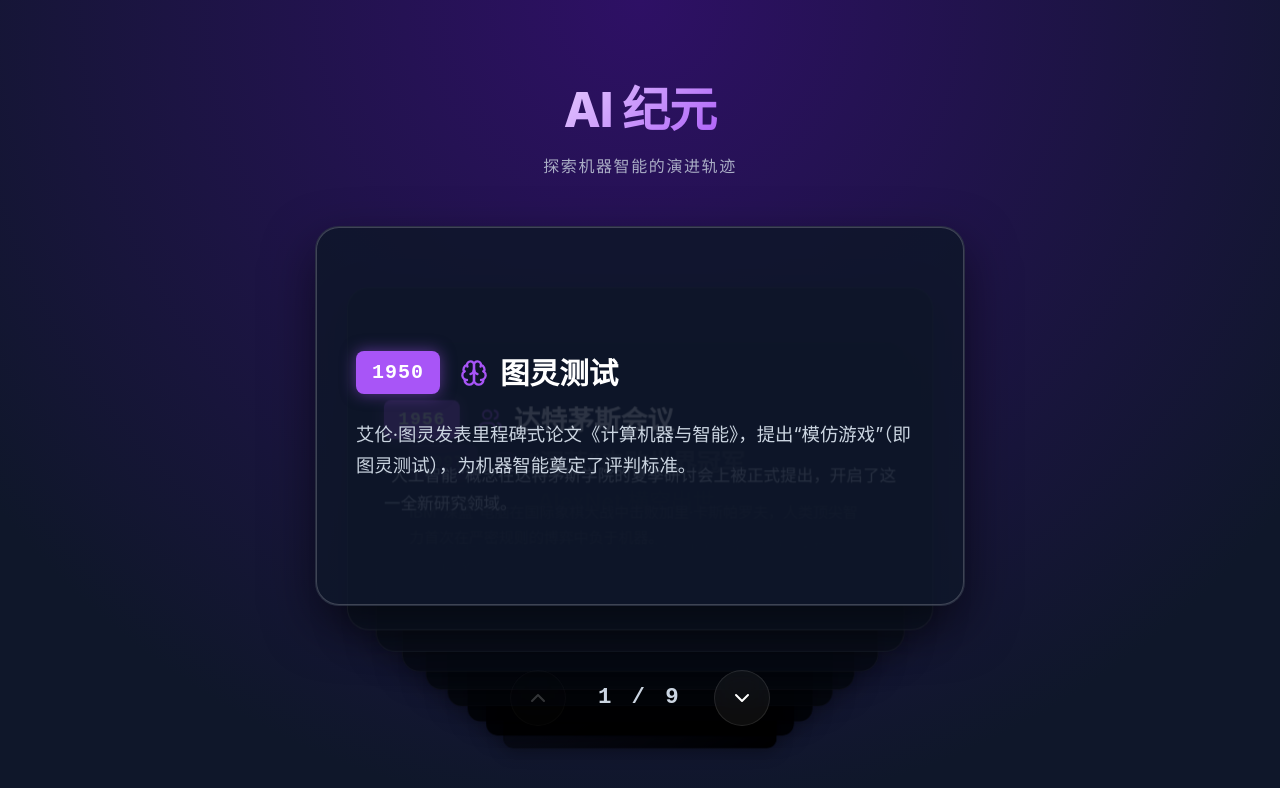
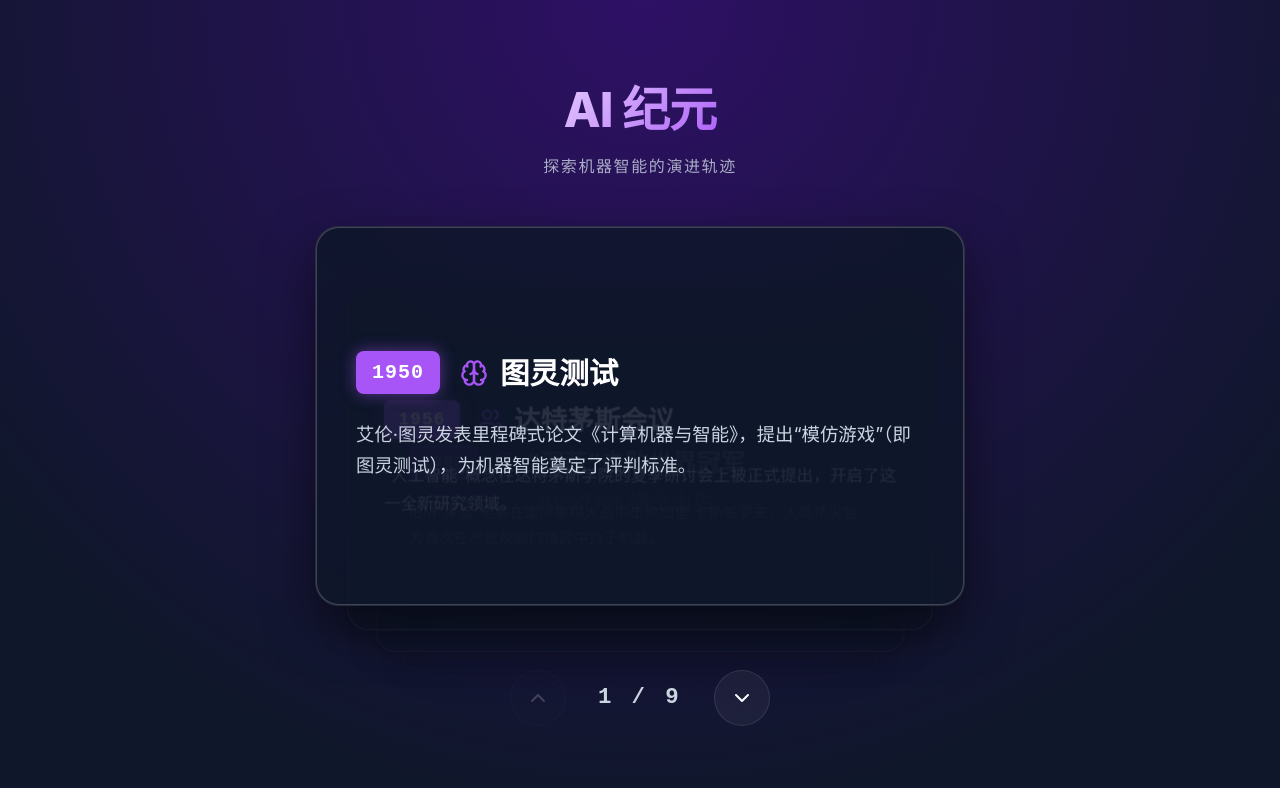
Before and after one commit to picasso250/ai-chronicles, a React (Vite) app: page / in a window 1280 px wide. Shown: the top 788 px of the page. Built offline with nearby package versions, Linux system fonts and the light colour scheme.

Commit message:
style: revert to v2 3D layout (spiritual opacity fading)

```diff
--- a/src/App.css
+++ b/src/App.css
@@ -89,17 +89,13 @@ body {
 
 /* Future cards (stacked downwards) */
 .card-wrapper.future {
-  opacity: 1;
+  opacity: calc(1 - var(--abs-offset) * 0.25);
   pointer-events: auto;
   cursor: pointer;
   /* translate down, scale down, and push back in Z */
   transform: translateY(calc(var(--abs-offset) * 45px))
              scale(calc(1 - var(--abs-offset) * 0.05))
              translateZ(calc(var(--abs-offset) * -80px));
-}
-
-.card-wrapper.future .glass-card {
-  filter: brightness(calc(1 - var(--abs-offset) * 0.15));
 }
 
 /* Future hover effect */
```
